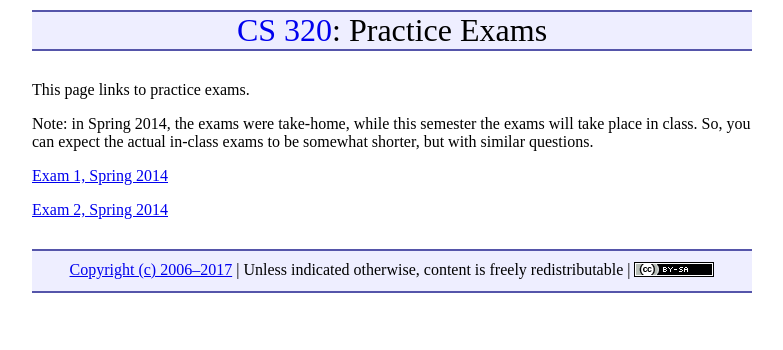
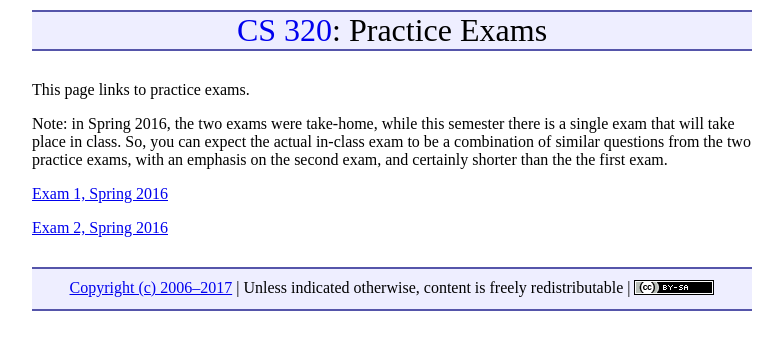
Before and after one commit to ycpcs/cs320-spring2017, a Jekyll site: the page built from practice/index.md, in a window 1280 px wide. Shown: the top 350 px of the page, without its empty margins (248-1031 px from the left). Built offline with Jekyll 4.4.1, drawn with Linux system fonts in a browser that asks for light colours.

Commit message:
udated library solutio and practice exams

```diff
--- a/practice/index.md
+++ b/practice/index.md
@@ -5,8 +5,8 @@ title: "Practice Exams"
 
 This page links to practice exams.
 
-Note: in Spring 2014, the exams were take-home, while this semester the exams will take place in class.  So, you can expect the actual in-class exams to be somewhat shorter, but with similar questions.
+Note: in Spring 2016, the two exams were take-home, while this semester there is a single exam that will take place in class.  So, you can expect the actual in-class exam to be a combination of similar questions from the two practice exams, with an emphasis on the second exam, and certainly shorter than the the first exam.
 
-[Exam 1, Spring 2014](cs320-spring2014-exam1.pdf)
+[Exam 1, Spring 2016](cs320-spring2016-exam1.pdf)
 
-[Exam 2, Spring 2014](cs320-spring2014-exam2.pdf)
+[Exam 2, Spring 2016](cs320-spring2016-exam2.pdf)
```
Also changed, not shown: index.md (+2 -6 lines), resources/index.md (+8 -6 lines), 6 other files.
